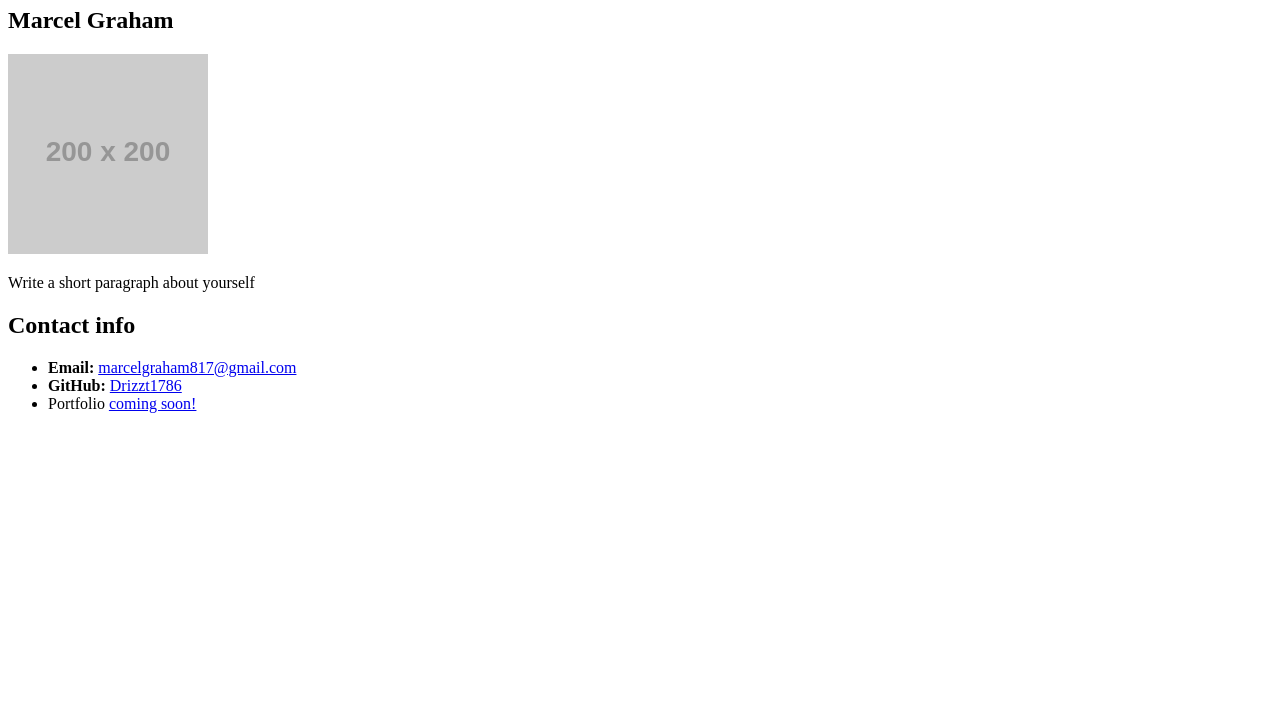
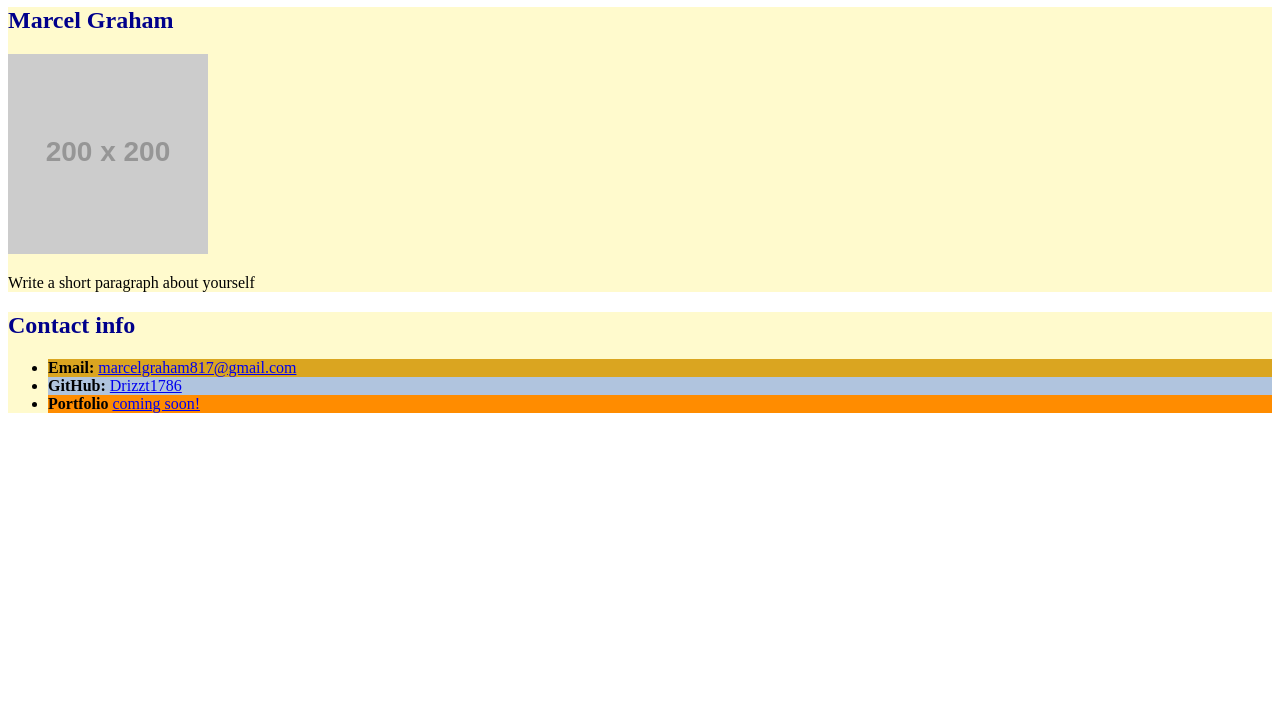
Before and after one commit to Drizzt1786/first-day-repo, a plain HTML site: page index.html in a window 1280 px wide. Shown: the part 73-800 px from the top of the page. Drawn offline with Linux system fonts and the light colour scheme; placeholder pictures from the web are drawn by us.

Commit message:
Debugged HTML as of now and style.css

```diff
--- a/index.html
+++ b/index.html
@@ -1,10 +1,10 @@
 <!DOCTYPE html>
-<html lang="en-us">
+<html lang="en-US">
 
   <head>
-    <meta charset="UTF-8">
+    <meta charset="UTF-8"/>
     <title>Student Bio with Attributes</title>
-    <link rel="stylesheets" href="./assets/style.css">
+    <link rel="stylesheet" href="./assets/css/style.css"/>
   </head>
 
     <body>
@@ -31,7 +31,7 @@
             <li id="github"><strong>GitHub:</strong>
                 <a href="#">Drizzt1786</a>
             </li>
-            <li id="portfolio"><stong>Portfolio</stong>
+            <li id="portfolio"><strong>Portfolio</strong>
                 <a href="#">coming soon!</a>
             </li>
            </ul>
```
Also changed, not shown: assets/css/style.css (renamed from assets/style.css).
